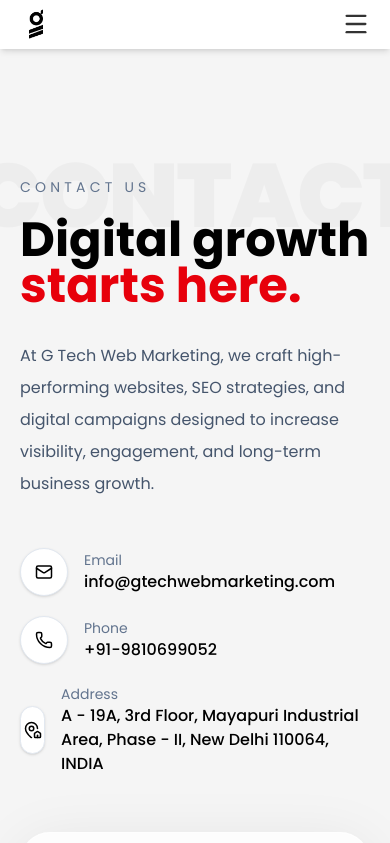
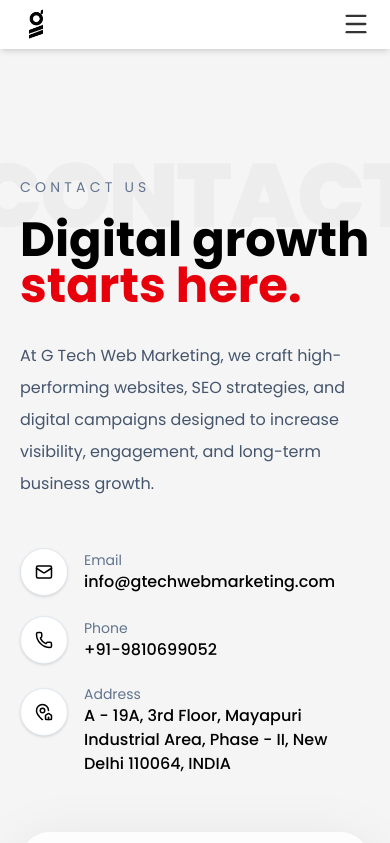
Before and after one commit to webcodingravi/gtechwebmarketing, a React (Vite) app: page /contact in a window 390 px wide. Shown: the top 843 px of the page. Built offline with nearby package versions, Linux system fonts and the light colour scheme.

Commit message:
contact-page-mobile-locationicon

```diff
--- a/src/pages/Contact.jsx
+++ b/src/pages/Contact.jsx
@@ -56,54 +56,53 @@
                         {/* CONTACT INFO */}
                         <div className="mt-12 space-y-5">
 
+    {/* Email */}
     <div className="flex items-center gap-4">
         <div className="flex h-12 w-12 items-center justify-center rounded-full bg-white shadow-sm border border-slate-200">
             <Mail size={18} />
         </div>
 
-                                <div>
+        <div className="flex-1 min-w-0">
             <p className="text-sm text-slate-500">
                 Email
             </p>
-
-                                    <p className="font-medium">
+            <p className="font-medium truncate sm:truncate-none">
                 info@gtechwebmarketing.com
             </p>
         </div>
     </div>
 
+    {/* Phone */}
     <div className="flex items-center gap-4">
         <div className="flex h-12 w-12 items-center justify-center rounded-full bg-white shadow-sm border border-slate-200">
             <Phone size={18} />
         </div>
 
-                                <div>
+        <div className="flex-1 min-w-0">
             <p className="text-sm text-slate-500">
                 Phone
             </p>
-
             <p className="font-medium">
                 +91-9810699052
             </p>
         </div>
     </div>
 
-                            <div className="flex items-center gap-4">
-                                <div className="flex h-12 w-12 items-center justify-center rounded-full bg-white shadow-sm border border-slate-200">
+    {/* Address */}
+    <div className="flex items-start gap-4">
+        <div className="flex h-12 w-12 items-center justify-center rounded-full bg-white shadow-sm border border-slate-200 mt-1">
             <MapPinHouse size={18} />
         </div>
 
-                                <div>
+        <div className="flex-1 min-w-0">
             <p className="text-sm text-slate-500">
                 Address
             </p>
-
-                                    <p className="font-medium">
+            <p className="font-medium break-words">
                 A - 19A, 3rd Floor, Mayapuri Industrial Area, Phase - II, New Delhi 110064, INDIA
             </p>
         </div>
     </div>
-
 
 </div>
 
```
Lines whose indentation alone changed are shown as unchanged.
